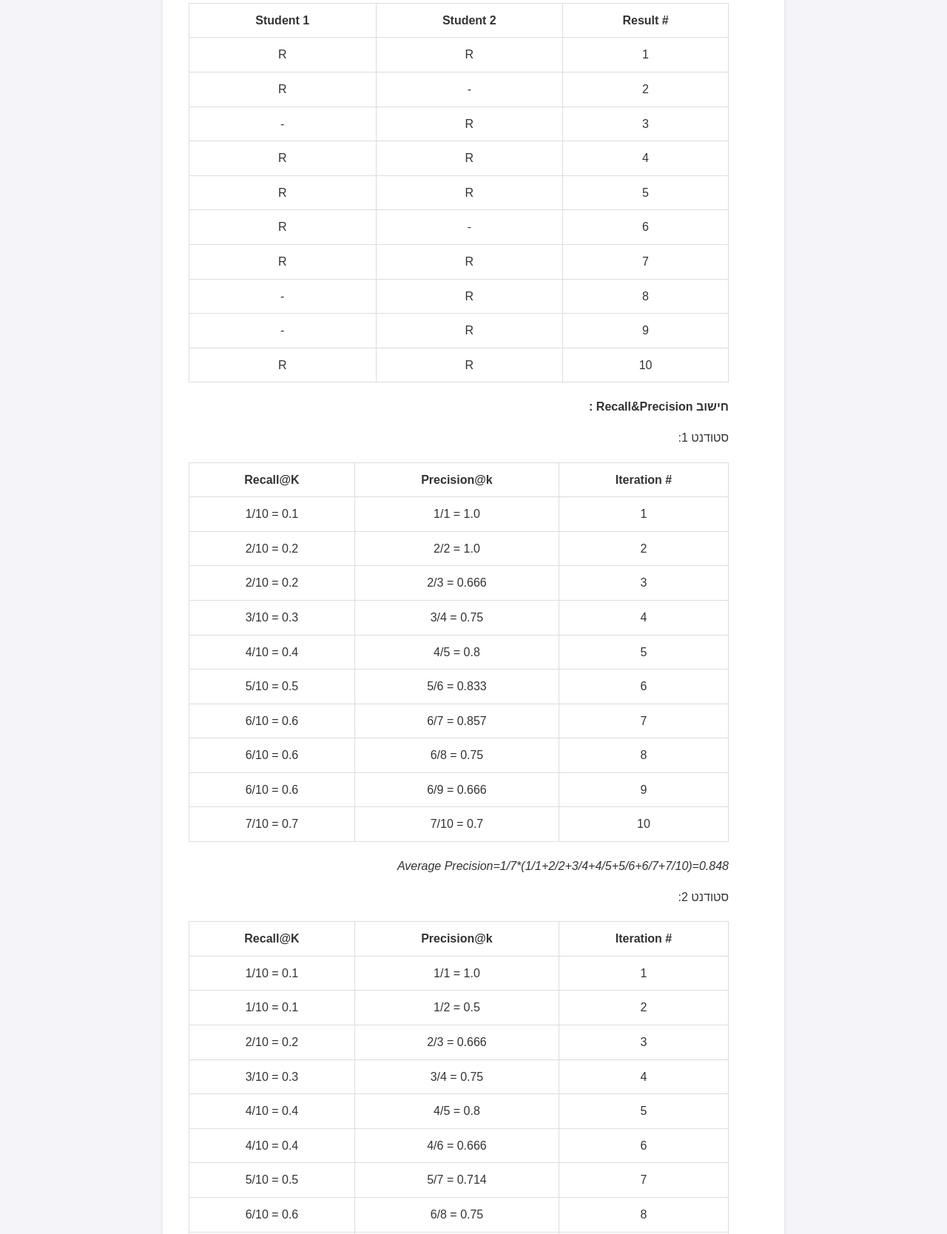
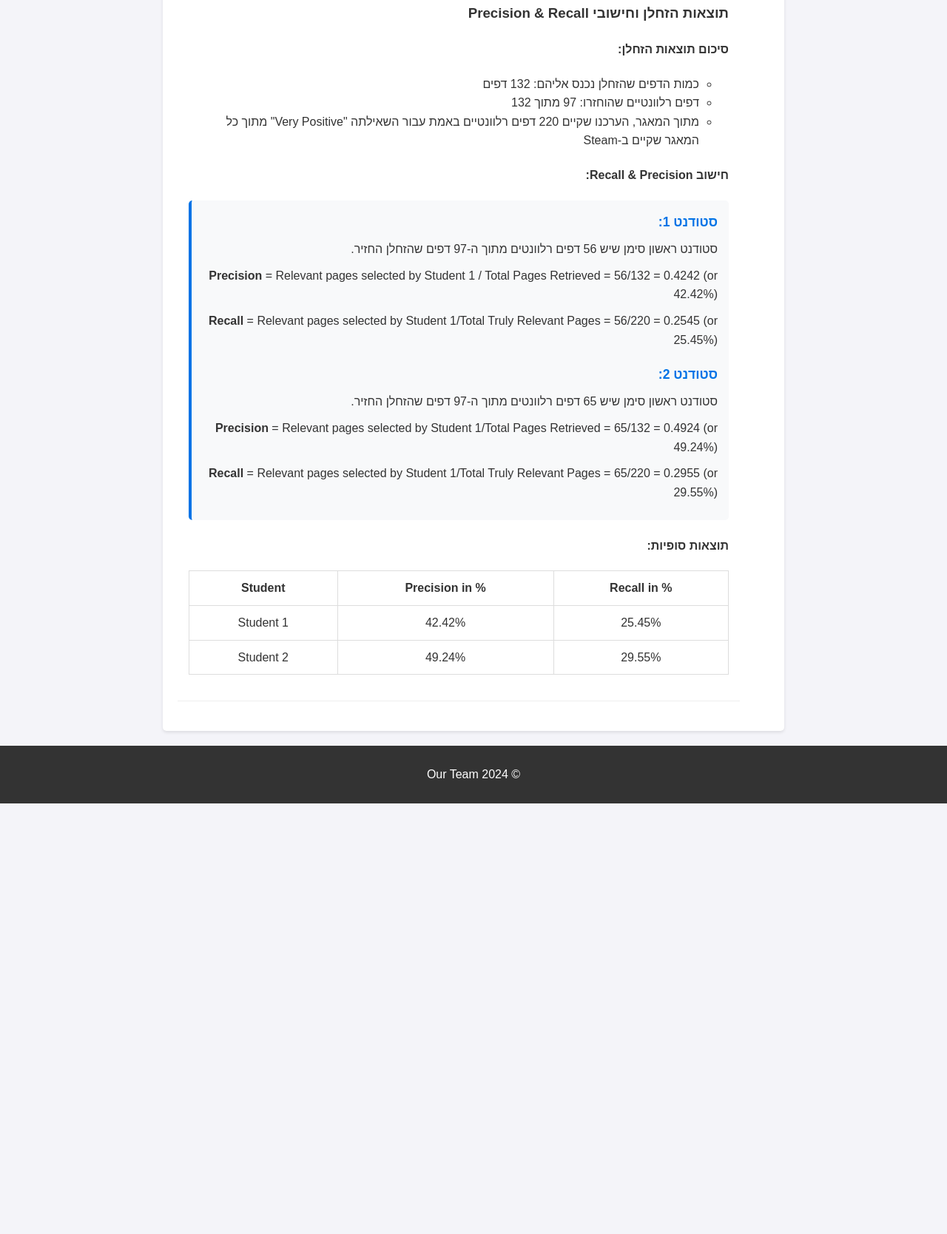
Before and after one commit to oRABiiA/Data-Retrieval, a plain HTML site: page Project/index.html in a window 1280 px wide. Shown: the part 5299-6967 px from the top of the page at 74% size. After the commit the page ends 6385 px from the top, so only its background shows below. Drawn offline with Linux system fonts and the light colour scheme.

Commit message:
updated question 10 precision & recall

```diff
--- a/Project/index.html
+++ b/Project/index.html
@@ -290,182 +290,47 @@
                     <h3>שאלה Relevance Feedback :10</h3>
                     <p><strong>Relevance Feedback ניתן על ידי שני סטודנטים אשר סיווגו את התוצאות הרלוונטיות של הזחלן בצורה הבאה:</strong></p>
                     <p><strong>עבור השאילתה: "Very Positive"</strong></p>
+                    <h3>תוצאות הזחלן וחישובי Precision & Recall</h3>
+
+                    <h4>סיכום תוצאות הזחלן:</h4>
+                    <ul>
+                        <li>כמות הדפים שהזחלן נכנס אליהם: 132 דפים</li>
+                        <li>דפים רלוונטיים שהוחזרו: 97 מתוך 132</li>
+                        <li>מתוך המאגר, הערכנו שקיים 220 דפים רלוונטיים באמת עבור השאילתה "Very Positive" מתוך כל המאגר שקיים ב-Steam</li>
+                    </ul>
+
+                    <h4>חישוב Recall & Precision:</h4>
+
+                    <div class="student-calculations">
+                        <h5>סטודנט 1:</h5>
+                        <p>סטודנט ראשון סימן שיש 56 דפים רלוונטים מתוך ה-97 דפים שהזחלן החזיר.</p>
+                        <p><strong>Precision</strong> = Relevant pages selected by Student 1 / Total Pages Retrieved = 56/132 = 0.4242 (or 42.42%)</p>
+                        <p><strong>Recall</strong> = Relevant pages selected by Student 1/Total Truly Relevant Pages = 56/220 = 0.2545 (or 25.45%)</p>
+
+                        <h5>סטודנט 2:</h5>
+                        <p>סטודנט ראשון סימן שיש 65 דפים רלוונטים מתוך ה-97 דפים שהזחלן החזיר.</p>
+                        <p><strong>Precision</strong> = Relevant pages selected by Student 1/Total Pages Retrieved = 65/132 = 0.4924 (or 49.24%)</p>
+                        <p><strong>Recall</strong> = Relevant pages selected by Student 1/Total Truly Relevant Pages = 65/220 = 0.2955 (or 29.55%)</p>
+                    </div>
+
+                    <h4>תוצאות סופיות:</h4>
                     <table>
                         <tr>
-                            <th># Result</th>
-                            <th>Student 2</th>
-                            <th>Student 1</th>
+                            <th>% Recall in</th>
+                            <th>% Precision in</th>
+                            <th>Student</th>
                         </tr>
                         <tr>
-                            <td>1</td>
-                            <td>R</td>
-                            <td>R</td>
+                            <td>25.45%</td>
+                            <td>42.42%</td>
+                            <td>Student 1</td>
                         </tr>
                         <tr>
-                            <td>2</td>
-                            <td>-</td>
-                            <td>R</td>
-                        </tr>
-                        <tr>
-                            <td>3</td>
-                            <td>R</td>
-                            <td>-</td>
-                        </tr>
-                        <tr>
-                            <td>4</td>
-                            <td>R</td>
-                            <td>R</td>
-                        </tr>
-                        <tr>
-                            <td>5</td>
-                            <td>R</td>
-                            <td>R</td>
-                        </tr>
-                        <tr>
-                            <td>6</td>
-                            <td>-</td>
-                            <td>R</td>
-                        </tr>
-                        <tr>
-                            <td>7</td>
-                            <td>R</td>
-                            <td>R</td>
-                        </tr>
-                        <tr>
-                            <td>8</td>
-                            <td>R</td>
-                            <td>-</td>
-                        </tr>
-                        <tr>
-                            <td>9</td>
-                            <td>R</td>
-                            <td>-</td>
-                        </tr>
-                        <tr>
-                            <td>10</td>
-                            <td>R</td>
-                            <td>R</td>
+                            <td>29.55%</td>
+                            <td>49.24%</td>
+                            <td>Student 2</td>
                         </tr>
                     </table>
-                    <p><strong>חישוב  Recall&Precision :</strong></p>
-                    <p>סטודנט 1:</p>
-                    <table>
-                        <tr>
-                            <th># Iteration</th>
-                            <th>Precision@k</th>
-                            <th>Recall@K</th>
-                        </tr>
-                        <tr>
-                            <td>1</td>
-                            <td>1.0 = 1/1</td>
-                            <td>0.1 = 1/10</td>
-                        </tr>
-                        <tr>
-                            <td>2</td>
-                            <td>1.0 = 2/2</td>
-                            <td>0.2 = 2/10</td>
-                        </tr>
-                        <tr>
-                            <td>3</td>
-                            <td>0.666 = 2/3</td>
-                            <td>0.2 = 2/10</td>
-                        </tr>
-                        <tr>
-                            <td>4</td>
-                            <td>0.75 = 3/4</td>
-                            <td>0.3 = 3/10</td>
-                        </tr>
-                        <tr>
-                            <td>5</td>
-                            <td>0.8 = 4/5</td>
-                            <td>0.4 = 4/10</td>
-                        </tr>
-                        <tr>
-                            <td>6</td>
-                            <td>0.833 = 5/6</td>
-                            <td>0.5 = 5/10</td>
-                        </tr>
-                        <tr>
-                            <td>7</td>
-                            <td>0.857 = 6/7</td>
-                            <td>0.6 = 6/10</td>
-                        </tr>
-                        <tr>
-                            <td>8</td>
-                            <td>0.75 = 6/8</td>
-                            <td>0.6 = 6/10</td>
-                        </tr>
-                        <tr>
-                            <td>9</td>
-                            <td>0.666 = 6/9</td>
-                            <td>0.6 = 6/10</td>
-                        </tr>
-                        <tr>
-                            <td>10</td>
-                            <td>0.7 = 7/10</td>
-                            <td>0.7 = 7/10</td>
-                        </tr>
-                    </table>
-                    <p><em>Average Precision=1/7*(1/1+2/2+3/4+4/5+5/6+6/7+7/10)=0.848</em></p>
-                    <p>סטודנט 2:</p>
-                    <table>
-                        <tr>
-                            <th># Iteration</th>
-                            <th>Precision@k</th>
-                            <th>Recall@K</th>
-                        </tr>
-                        <tr>
-                            <td>1</td>
-                            <td>1.0 = 1/1</td>
-                            <td>0.1 = 1/10</td>
-                        </tr>
-                        <tr>
-                            <td>2</td>
-                            <td>0.5 = 1/2</td>
-                            <td>0.1 = 1/10</td>
-                        </tr>
-                        <tr>
-                            <td>3</td>
-                            <td>0.666 = 2/3</td>
-                            <td>0.2 = 2/10</td>
-                        </tr>
-                        <tr>
-                            <td>4</td>
-                            <td>0.75 = 3/4</td>
-                            <td>0.3 = 3/10</td>
-                        </tr>
-                        <tr>
-                            <td>5</td>
-                            <td>0.8 = 4/5</td>
-                            <td>0.4 = 4/10</td>
-                        </tr>
-                        <tr>
-                            <td>6</td>
-                            <td>0.666 = 4/6</td>
-                            <td>0.4 = 4/10</td>
-                        </tr>
-                        <tr>
-                            <td>7</td>
-                            <td>0.714 = 5/7</td>
-                            <td>0.5 = 5/10</td>
-                        </tr>
-                        <tr>
-                            <td>8</td>
-                            <td>0.75 = 6/8</td>
-                            <td>0.6 = 6/10</td>
-                        </tr>
-                        <tr>
-                            <td>9</td>
-                            <td>0.777 = 7/9</td>
-                            <td>0.7 = 7/10</td>
-                        </tr>
-                        <tr>
-                            <td>10</td>
-                            <td>0.8 = 8/10</td>
-                            <td>0.8 = 8/10</td>
-                        </tr>
-                     </table>
-                     <p><em>Average Precision=1/8*(1/1+2/3+3/4+4/5+5/7+6/8+7/9+8/10)=0.782</em></p>
                 </div>
             </li>
         </ul>
--- a/Project/styles.css
+++ b/Project/styles.css
@@ -197,3 +197,32 @@ footer {
     padding: 15px;
     font-weight: bold;
 }
+
+.student-calculations {
+    margin: 20px 0;
+    padding: 15px;
+    background-color: #f8f9fa;
+    border-radius: 5px;
+    border-left: 4px solid #0073e6;
+}
+
+.student-calculations h5 {
+    color: #0073e6;
+    margin-top: 20px;
+    margin-bottom: 10px;
+    font-size: 1.1em;
+}
+
+.student-calculations h5:first-child {
+    margin-top: 0;
+}
+
+.student-calculations p {
+    margin: 10px 0;
+    line-height: 1.6;
+}
+
+.student-calculations strong {
+    color: #333;
+    font-weight: 600;
+}
```
